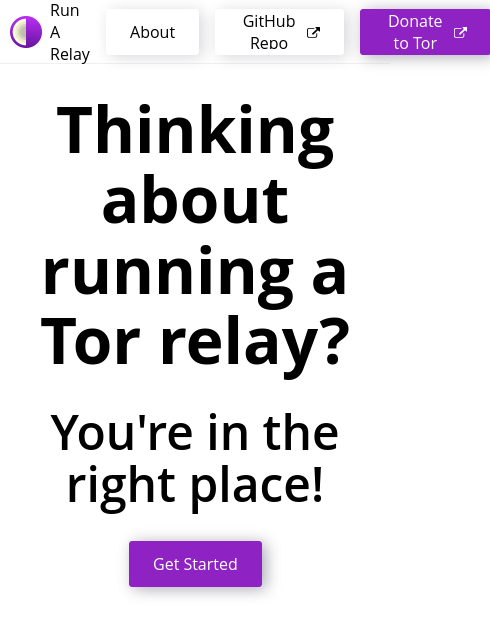
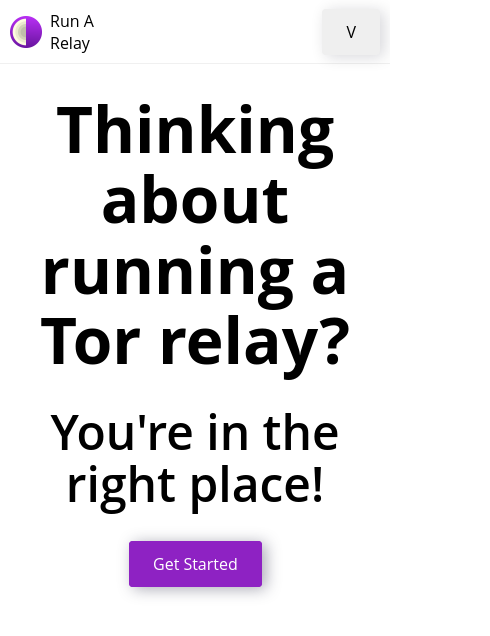
Before and after one commit to EffectiveAF/run-a-relay, a Svelte app: page / in a window 390 px wide. Shown: the top 636 px of the page, 490 px wide, since content can reach past the window. Built offline with nearby package versions, Linux system fonts and the light colour scheme; a web font is replaced by a local one.

Commit message:
Added collapsing nav-right on mobile!

```diff
--- a/public/relay.css
+++ b/public/relay.css
@@ -7,3 +7,17 @@
 nav > a > h1, h2, h3, h4 {
   color: black;
 }
+
+/* Steady class name needed for dynamic show/hide of .nav-right on mobile */
+.nav-right.show-right-nav-mobile {
+  display: flex;
+  position: fixed;
+  top: 64px;
+  right: 0;
+  width: 240px;
+  z-index: 2;
+  background-color: #f9f9f9;
+}
+.nav-right.show-right-nav-mobile button {
+  margin: 12px 0;
+}
--- a/src/Nav.svelte
+++ b/src/Nav.svelte
@@ -2,6 +2,43 @@
   import { Link } from 'svelte-routing';
 
   import ExternalButton from './ExternalButton.svelte';
+
+  // Derived from https://stackoverflow.com/a/28344281/197160
+  function _hasClass(el, cls) {
+    return !!el.className.match(new RegExp('(\\s|^)'+cls+'(\\s|$)'));
+  }
+  function _addClass(el, cls) {
+    if (!_hasClass(el, cls)) {
+      el.className += ' ' + cls;
+    }
+  }
+  function _removeClass(el, cls) {
+    if (_hasClass(el,cls)) {
+      var reg = new RegExp('(\\s|^)'+cls+'(\\s|$)');
+      el.className = el.className.replace(reg, '');
+    }
+  }
+
+  const togglerLabelOpen = 'V';
+  const togglerLabelClose = 'X';
+
+  // Styling in public/relay.css
+  const _toggleClass = 'show-right-nav-mobile';
+
+  const toggleNavRight = (e) => {
+    const navRight = document.getElementsByClassName('nav-right')[0];
+    const toggler = document.getElementsByClassName('toggle-nav-right')[0];
+
+    if (_hasClass(navRight, _toggleClass)) {
+      navRight.style.visibility = 'hidden';
+      _removeClass(navRight, _toggleClass);
+      toggler.textContent = togglerLabelOpen;
+    } else {
+      navRight.style.visibility = 'visible';
+      _addClass(navRight, _toggleClass);
+      toggler.textContent = togglerLabelClose;
+    }
+  }
 </script>
 
 <style>
@@ -15,19 +52,17 @@
     height: 64px;
   }
 
-  @media (max-width: 640px) {
-    nav {
-      padding: 0 10px;
-    }
-  }
-
   nav a:hover {
     text-decoration: none;
   }
 
-  .nav-right {
+  .toggle-nav-right, .nav-right {
     display: flex;
     margin-left: auto;
+  }
+
+  .toggle-nav-right {
+    display: none;
   }
 
   nav img {
@@ -35,6 +70,24 @@
     max-width: 32px;
     max-height: 32px;
     margin-right: 8px;
+  }
+
+  @media (max-width: 640px) {
+    nav {
+      padding: 0 10px;
+    }
+
+    .toggle-nav-right {
+      display: flex;
+    }
+
+    .nav-right {
+      visibility: hidden;
+      flex-direction: column;
+      justify-content: center;
+      align-items: center;
+      z-index: 2;
+    }
   }
 </style>
 
@@ -60,4 +113,15 @@
       Donate to Tor
     </ExternalButton>
   </div>
+
+  <button
+    class="toggle-nav-right"
+    on:click={toggleNavRight}
+    on:blur={() => {
+      // TODO: Remove this race condition hack
+      setTimeout(toggleNavRight, 250);
+    }}
+  >
+    {togglerLabelOpen}
+  </button>
 </nav>
```
